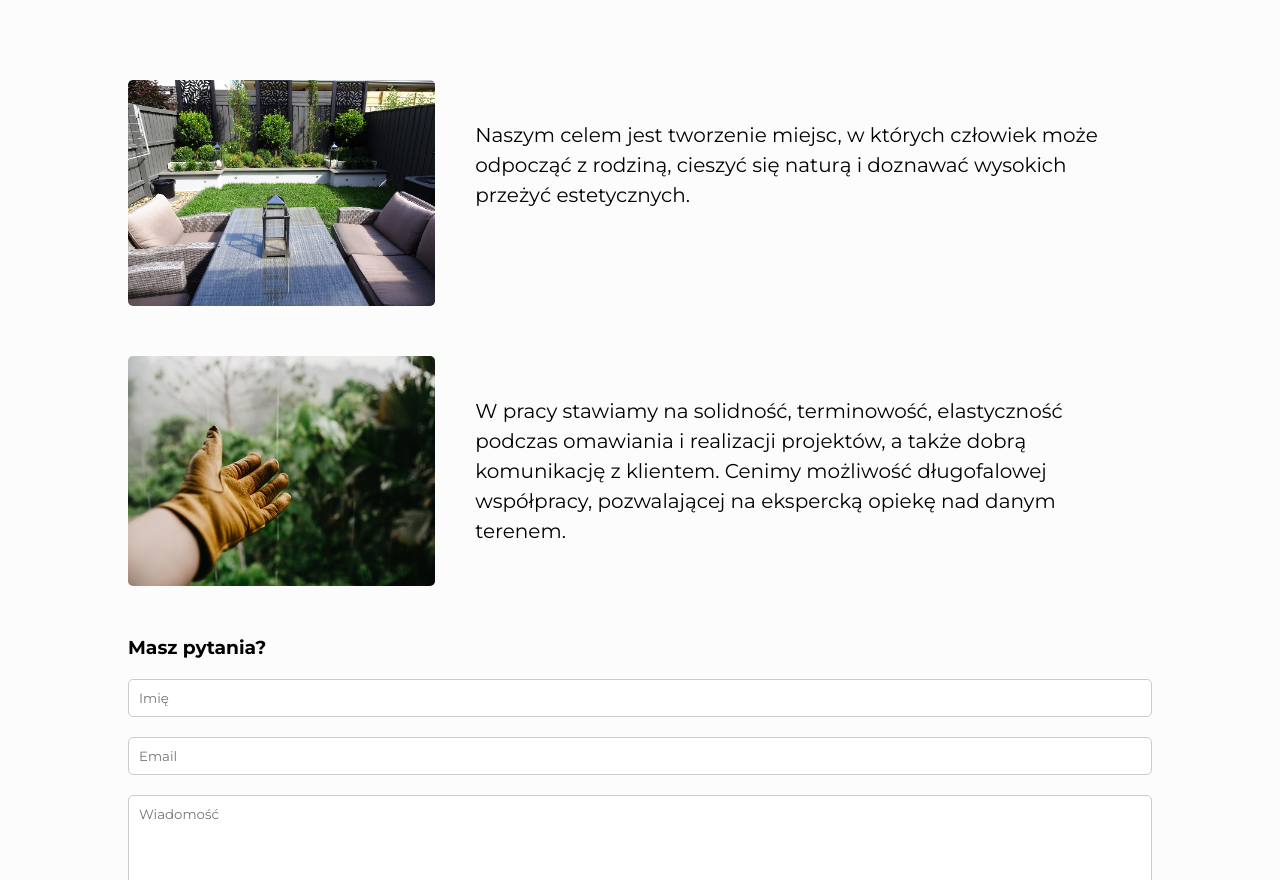
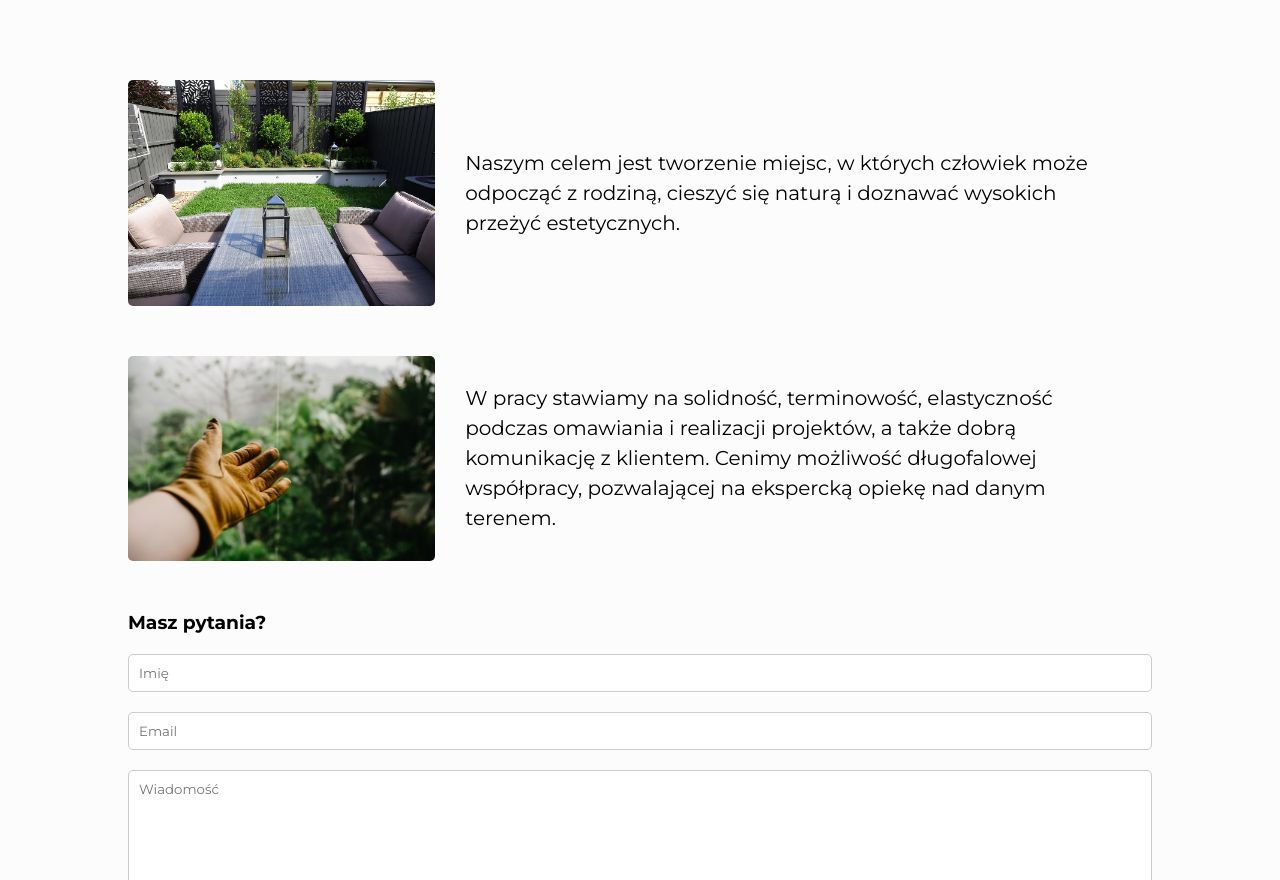
Before and after one commit to konradbukanski/ogrodyhomester, a plain HTML site: page index.html in a window 1280 px wide. Shown: the part 2068-2948 px from the top of the page. Drawn offline with Linux system fonts and the light colour scheme.

Commit message:
Add files via upload

```diff
--- a/style.css
+++ b/style.css
@@ -141,7 +141,8 @@ main{
     border-radius: 5px;
 }
 .business span{
-    padding: 40px;
+    padding: 0 30px;
+    margin: auto;
 }
 @media only screen and (max-width: 768px) {
     .business{
```
